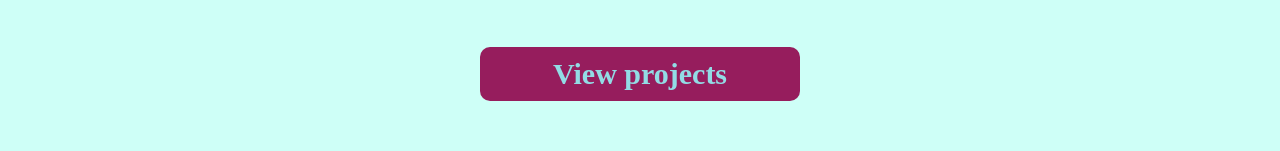
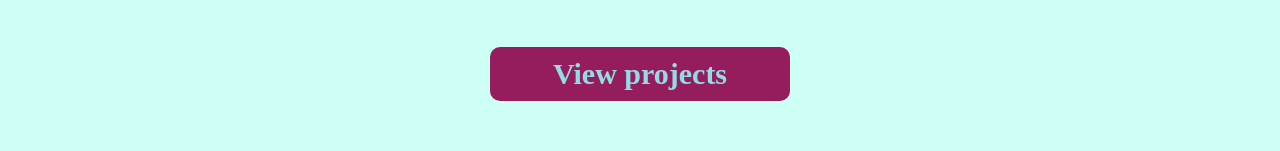
Before and after one commit to yarikzgurovskiy/webprogbaseLab1, a plain HTML site: page index.html in a window 1280 px wide. Shown: the part 473-624 px from the top of the page. Drawn offline with Linux system fonts and the light colour scheme.

Commit message:
change button in index.html

```diff
--- a/index.html
+++ b/index.html
@@ -19,7 +19,9 @@
         <img id="logo" src="images/scrum-logo.jpg" alt="Logo">
         <h1 class="title">ZGURA</h1>
         <p id="about">Project management system based on Scrum</p>
-        <a href="pages/projects.html" class="button"><span>View projects</span></a>
+        <form action="pages/projects.html">
+            <button class="button"><span>View projects</span></button>
+        </form>
     </div>
     <div class="footer">
         <p id="copyright">&#169; 2017 Yaroslav Zghurovskyi All Rights Reserved</p>
```
